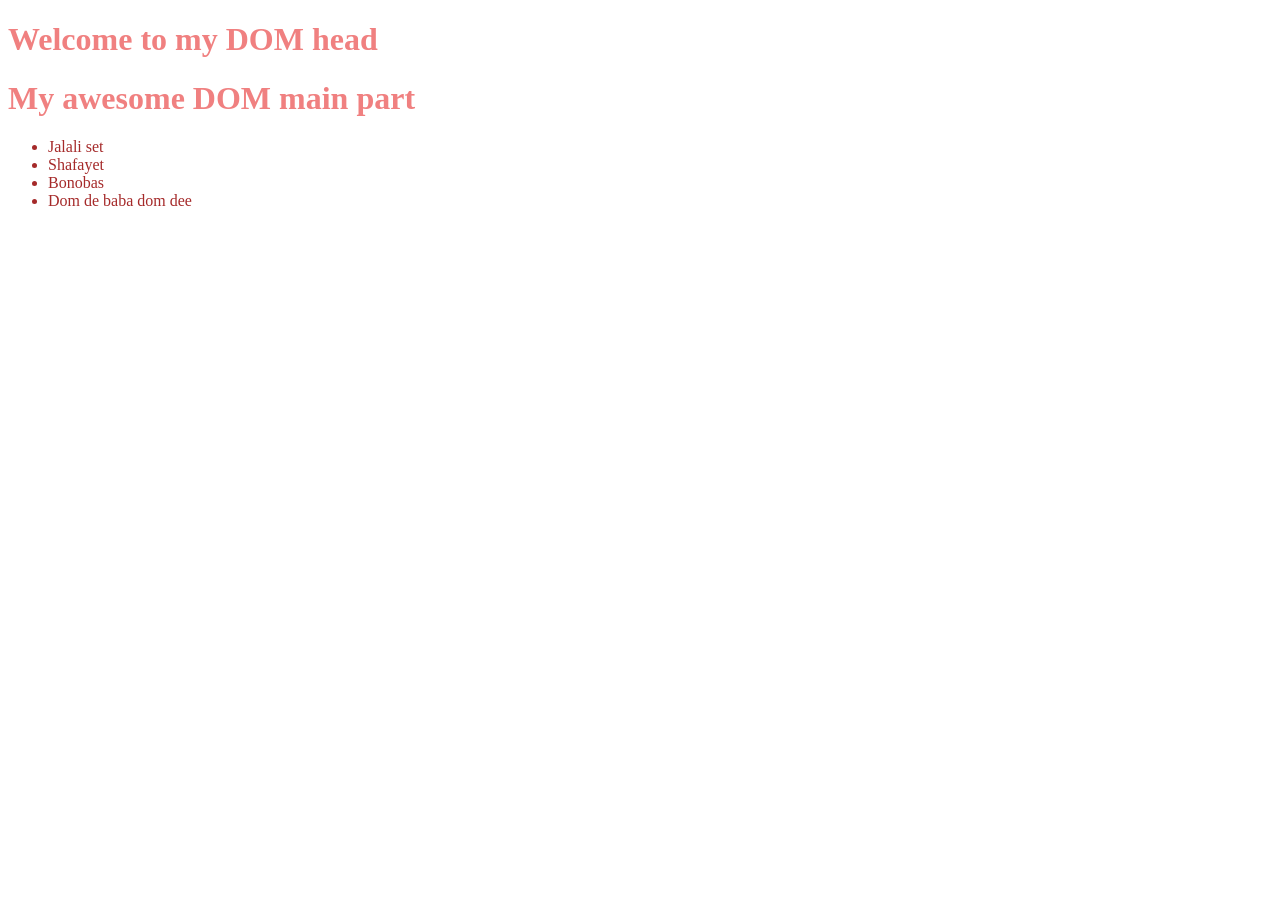
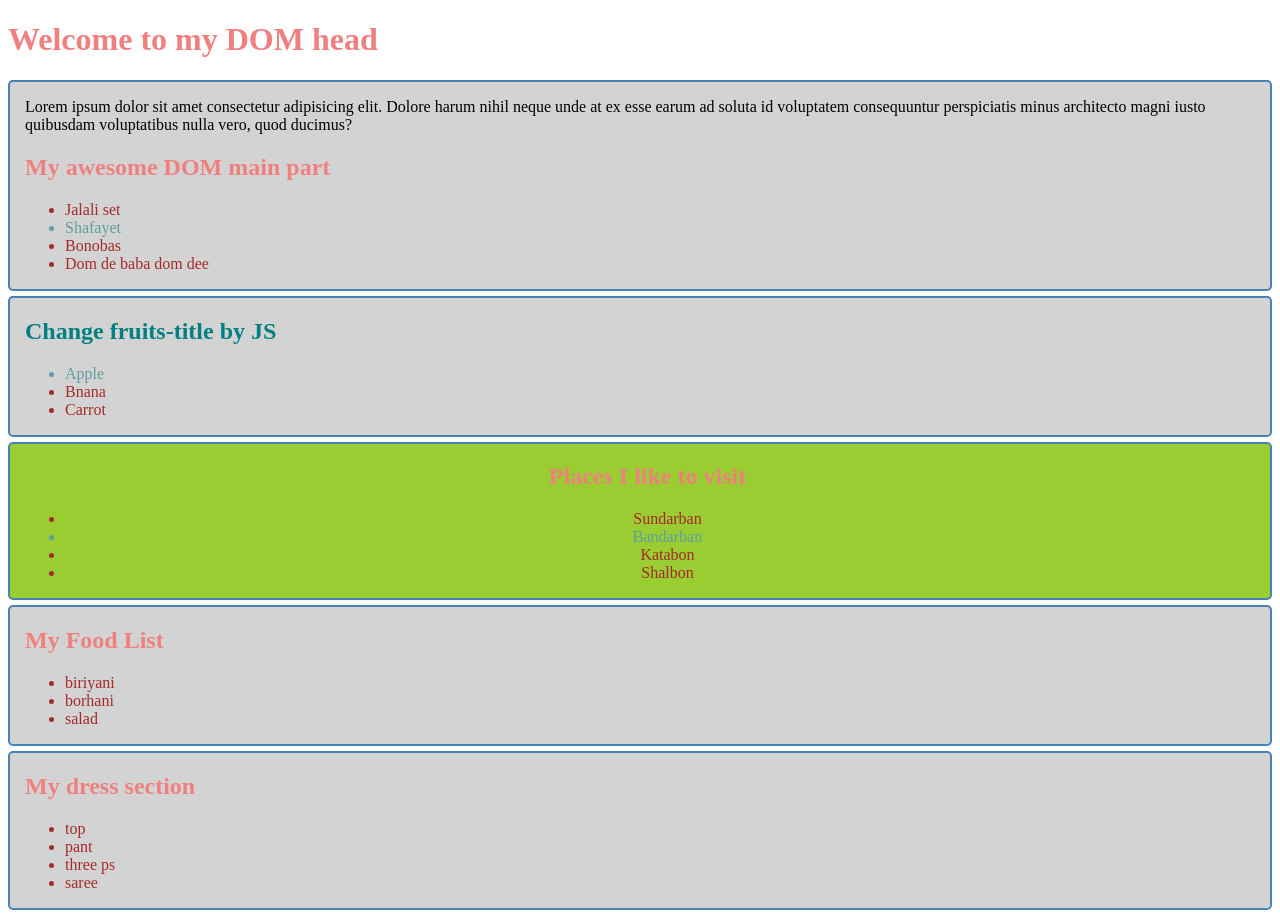
Before and after one commit to Latifa-Sikder-Bristy/JS-assets, a plain HTML site: page JS DOM/index.html in a window 1280 px wide. Before the commit the page ends 800 px from the top, so only its background shows below. Drawn offline with Linux system fonts and the light colour scheme.

Commit message:
append js

```diff
--- a/JS DOM/index.html
+++ b/JS DOM/index.html
@@ -10,6 +10,14 @@
         li {
             color: brown;
         }
+
+        #fruits-title {
+            color: teal;
+        }
+
+        .importent-list-item {
+            color: cadetblue;
+        }
     </style>
 </head>
 
@@ -17,16 +25,42 @@
     <header>
         <h1>Welcome to my DOM head</h1>
     </header>
-    <main>
+    <main id="main-contenter">
+        <section>
+            <p>Lorem ipsum dolor sit amet consectetur adipisicing elit. Dolore harum nihil neque unde at ex esse earum
+                ad soluta id voluptatem consequuntur perspiciatis minus architecto magni iusto quibusdam voluptatibus
+                nulla vero, quod ducimus?
+            </p>
             <h1>My awesome DOM main part</h1>
             <ul>
                 <li>Jalali set</li>
-            <li>Shafayet</li>
+                <li class="importent-list-item">Shafayet</li>
                 <li>Bonobas</li>
                 <li>Dom de baba dom dee</li>
             </ul>
+        </section>
+
+        <section class="fruits-container">
+            <h1 id="fruits-title">Fruits</h1>
+            <ul>
+                <li class="importent-list-item">Apple</li>
+                <li>Bnana</li>
+                <li>Carrot</li>
+            </ul>
+        </section>
+        <section id="places-container" class="large-text">
+            <h1 id="places-title">Places I like to visit</h1>
+            <ul id="places-list">
+                <li>Sundarban</li>
+                <li class="importent-list-item">Bandarban</li>
+                <li>Katabon</li>
+                <li>Shalbon</li>
+            </ul>
+        </section>
     </main>
     <script src="js/dom.js"></script>
+    <script src="js/append.js"></script>
+    <script src="js/styleinjs.js"></script>
     <script>
         /* console.log("Adding JS inside html file");
 
@@ -41,13 +75,31 @@
         const liCollection = document.getElementsByTagName('li')
         // console.log(liCollection);
         for (const li of liCollection) {
-            console.log(li.innerText);
+            // console.log(li.innerText);
         }
 
         const allHeadings = document.getElementsByTagName('h1')
         for (const h1 of allHeadings) {
-            console.log(h1.innerText);
+            // console.log(h1.innerText);
         }
+
+        const importantList = document.getElementsByClassName('importent-list-item');
+        // console.log(importantList);
+
+        for (const list of importantList) {
+            // console.log(list.innerText);
+        }
+
+        const fruitsTitle = document.getElementById('fruits-title');
+        fruitsTitle.innerText = "Change fruits-title by JS";
+
+        //queryselectorAll
+        const someLi = document.querySelectorAll('.fruits-container li');
+        // console.log(someLi);
+        for (const li of someLi) {
+            // console.log(li.innerText);
+        }
+
     </script>
 </body>
 
--- /dev/null
+++ b/JS DOM/js/append.js
@@ -0,0 +1,50 @@
+/* //1. where to add
+const placesList = document.getElementById('places-list');
+console.log(placesList);
+//2. what to be added
+const li = document.createElement('li');
+li.innerText = 'pahartoli';
+//3. add the child
+placesList.appendChild(li); */
+
+//1. where to add
+const mainContainer = document.getElementById('main-contenter');
+console.log(mainContainer);
+// ei section like obj ---------------ei section main html er
+const section = document.createElement('section');
+const h1 = document.createElement('h1');
+h1.innerText = 'My Food List';
+//section er baby h1
+section.appendChild(h1);
+
+const ul = document.createElement('ul');
+
+const li1 = document.createElement('li');
+li1.innerText = 'biriyani'
+ul.appendChild(li1);
+
+const li2 = document.createElement('li');
+li2.innerText = 'borhani'
+ul.appendChild(li2);
+
+const li3 = document.createElement('li');
+li3.innerText = 'salad'
+ul.appendChild(li3);
+
+section.appendChild(ul);
+
+mainContainer.appendChild(section);
+
+
+//set innerHTML directly
+const sectionDress = document.createElement('section');
+sectionDress.innerHTML = `
+<h1>My dress section</h1>
+<ul>
+    <li>top</li>
+    <li>pant</li>
+    <li>three ps</li>
+    <li>saree</li>
+</ul>
+`
+mainContainer.appendChild(sectionDress);
--- a/JS DOM/js/dom.js
+++ b/JS DOM/js/dom.js
@@ -1,2 +1,4 @@
-console.log("hello feom js");
+/* console.log("hello feom js");
 console.log(document.body);
+
+ */
--- /dev/null
+++ b/JS DOM/js/styleinjs.js
@@ -0,0 +1,19 @@
+const sections = document.querySelectorAll('section')
+console.log(sections);
+
+for(const section of sections){
+    console.log(section);
+    section.style.border = '2px solid steelblue';
+    section.style.marginBottom = '5px';
+    section.style.borderRadius = '5px';
+    section.style.paddingLeft = '15px';
+    section.style.backgroundColor = 'lightgrey';
+}
+
+/* const placesContainer = document.getElementById('places-container');
+placesContainer.style.backgroundColor = 'lightyellow' */
+
+const placesContainer = document.getElementById('places-container');
+placesContainer.classList.add('yellow-bg');
+placesContainer.classList.add('text-center');
+placesContainer.classList.remove('large-text');
--- a/JS DOM/styles/style.css
+++ b/JS DOM/styles/style.css
@@ -1,3 +1,16 @@
 h1 {
     color: lightcoral;
 }
+
+.yellow-bg {
+    background-color: yellowgreen !important;
+    text-align: center;
+}
+
+.text-center {
+    text-align: center;
+}
+
+.large-text {
+    font-size: 2em;
+}
```
Also changed, not shown: JS DOM/summary.html (added, +17 -0 lines), JS DOM/js/sumarry.js (added). Lines whose indentation alone changed are shown as unchanged.
